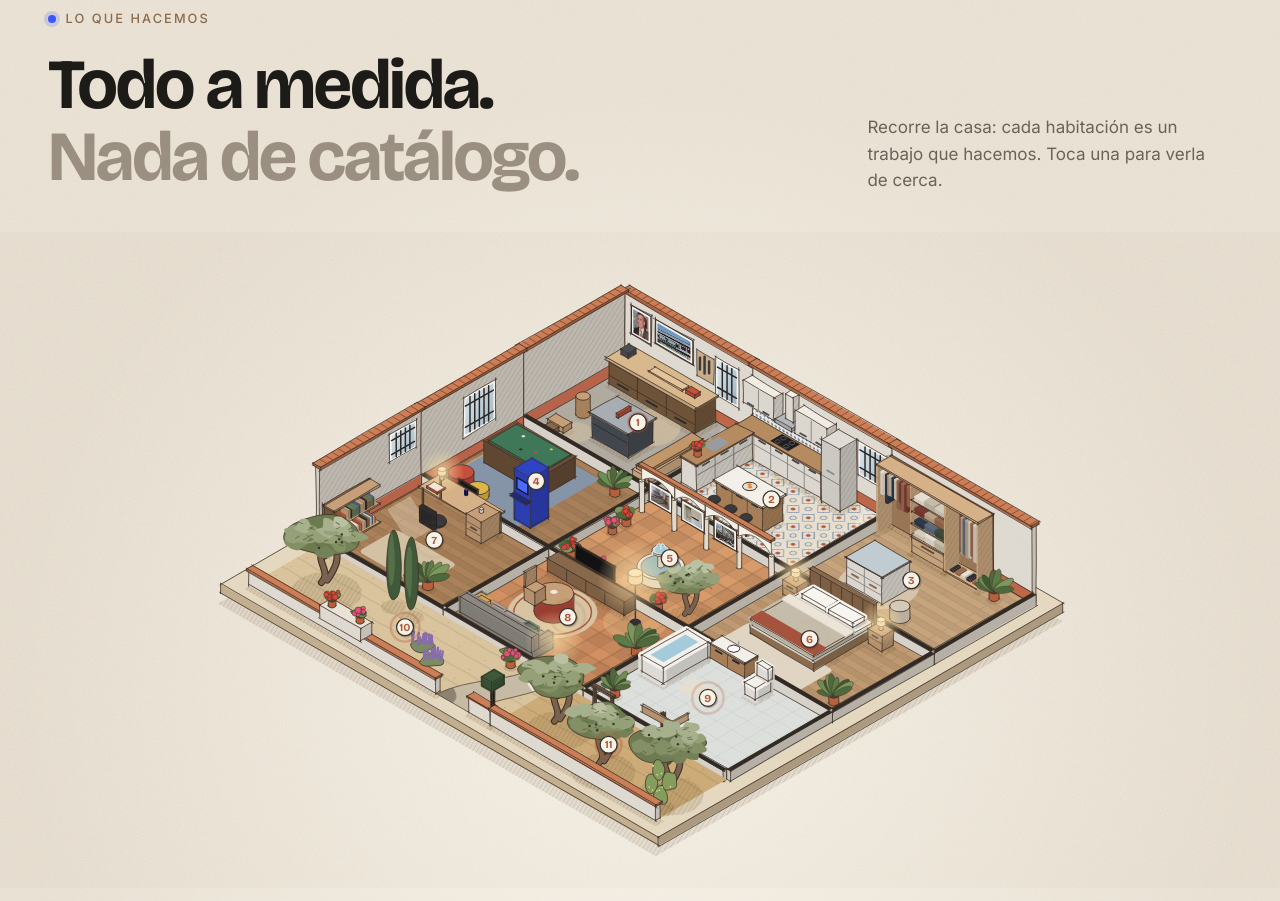
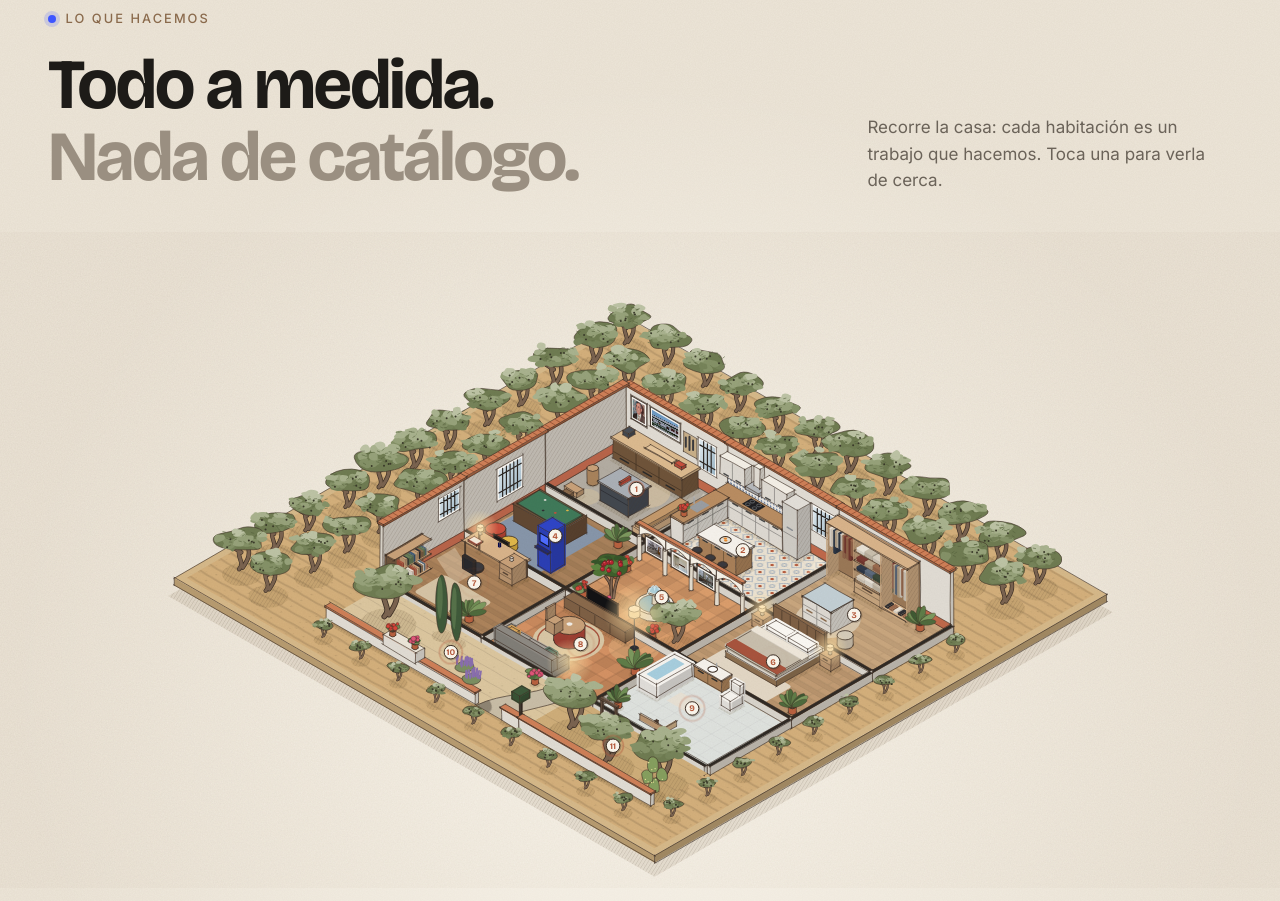
Before and after one commit to mueblescarrascosa/web, an Astro site: page / in a window 1280 px wide. Shown: the part 2819-3720 px from the top of the page. Built offline with nearby package versions, Linux system fonts and the light colour scheme; Astro itself is replaced by a stand-in of ours; animation ran at ten frames a second.

Commit message:
Casa de la portada: granado en el patio y la casa en medio de un olivar con surcos
Co-Authored-By: Claude Opus 5.5 <noreply@anthropic.com>

```diff
--- a/src/scripts/casa.js
+++ b/src/scripts/casa.js
@@ -170,6 +170,7 @@ const HAB = {
     c.olivo(c.w - 0.9, c.d - 0.85, 0.8);
     c.maceta(0.35, 1.3, 0, 0.8, '#d8463a'); c.maceta(0.35, 1.85, 0, 0.7, '#e2557a'); c.maceta(0.35, 3.5, 0, 0.9, '#d8463a');
     c.maceta(c.w / 2 - 1.3, 3.55, 0, 0.7, '#e2557a'); c.maceta(c.w / 2 + 1.1, 3.55, 0, 0.7, '#d8463a');
+    c.granado(c.w > 7 ? 3.1 : 1.15, 2.85);
     if (c.w > 7) { c.naranjo(1.3, 2.6); c.maceta(c.w - 2.4, 1.3, 0, 0.8, '#d8463a'); }
   },
   bano(c) {
@@ -280,6 +281,7 @@ function patron(id, [tipo, base]) {
     hidraulico: [0.6, 0.6, `<rect width=".6" height=".6" fill="${base}"/><path d="M.3 .07L.53 .3L.3 .53L.07 .3Z" fill="none" stroke="#5b7aa8" stroke-width=".03"/><circle cx=".3" cy=".3" r=".07" fill="#b65a3c"/><path d="M0 .09A.09 .09 0 0 0 .09 0M.51 0A.09 .09 0 0 0 .6 .09M.6 .51A.09 .09 0 0 0 .51 .6M.09 .6A.09 .09 0 0 0 0 .51" fill="none" stroke="#5b7aa8" stroke-width=".025"/><path d="M0 0H.6M0 0V.6" stroke="${tono(base, 0.84)}" stroke-width=".012"/>`],
     tierra: [1, 0.6, `<rect width="1" height=".6" fill="${base}"/><path d="M0 .3C.3 .26 .7 .34 1 .3" stroke="${tono(base, 0.86)}" stroke-width=".03" fill="none"/><circle cx=".2" cy=".12" r=".02" fill="${tono(base, 0.75)}"/><circle cx=".7" cy=".48" r=".018" fill="${Cl}"/>`],
     chino: [0.3, 0.3, `<rect width=".3" height=".3" fill="${base}"/><ellipse cx=".07" cy=".08" rx=".05" ry=".035" fill="#8f8574"/><ellipse cx=".22" cy=".1" rx=".045" ry=".03" fill="#efe9dc"/><ellipse cx=".12" cy=".22" rx=".05" ry=".03" fill="#efe9dc"/><ellipse cx=".26" cy=".25" rx=".035" ry=".03" fill="#8f8574"/>`],
+    surcos: [1.6, 0.5, `<rect width="1.6" height=".5" fill="${base}"/><path d="M0 .36C.3 .33 .55 .39 .8 .35S1.3 .33 1.6 .36" stroke="${tono(base, 0.88)}" stroke-width=".07" fill="none" stroke-linecap="round"/><path d="M0 .4C.4 .38 .9 .42 1.6 .4" stroke="${tono(base, 0.8)}" stroke-width=".012" fill="none"/><circle cx=".2" cy=".12" r=".025" fill="${tono(base, 0.8)}"/><circle cx=".62" cy=".2" r=".018" fill="${tono(base, 1.07)}"/><circle cx="1.1" cy=".1" r=".02" fill="${tono(base, 0.84)}"/><circle cx="1.4" cy=".24" r=".015" fill="${tono(base, 0.78)}"/><ellipse cx="1.25" cy=".44" rx=".05" ry=".02" fill="${tono(base, 0.86)}"/>`],
     hormigon: [1.5, 1.5, `<rect width="1.5" height="1.5" fill="${base}"/><circle cx=".3" cy=".4" r=".02" fill="${L}"/><circle cx="1.1" cy=".9" r=".025" fill="${Cl}"/><path d="M0 0H1.5M0 0V1.5" stroke="${tono(base, 0.9)}" stroke-width=".015"/>`],
   }[tipo];
   return `<pattern id="p-${id}" patternUnits="userSpaceOnUse" width="${t[0]}" height="${t[1]}" patternTransform="${m}">${t[2]}</pattern>`;
@@ -311,6 +313,26 @@ function ordenar(items) {
   return out.join('');
 }
 
+// Olivo: tronco retorcido y copa plateada a manchas (X, Y en el plano; t, tamaño; n, mechones de la copa)
+function dibujaOlivo(X, Y, t = 1, n = 26) {
+  const r = azar(X, Y);
+  const [bx, by] = P(X, Y, 0), [tx, ty] = P(X, Y, 1.1 * t);
+  const tr = `M${f1(bx - 3 * t)} ${f1(by)}C${f1(bx + 6 * t)} ${f1(by - 9 * t)} ${f1(tx - 8 * t)} ${f1(ty + 12 * t)} ${f1(tx - 2 * t)} ${f1(ty)}M${f1(bx + 2 * t)} ${f1(by - 2 * t)}C${f1(bx + 10 * t)} ${f1(by - 14 * t)} ${f1(tx + 12 * t)} ${f1(ty + 9 * t)} ${f1(tx + 9 * t)} ${f1(ty - 3 * t)}M${f1(tx)} ${f1(ty + 6 * t)}C${f1(tx - 6 * t)} ${f1(ty + 2 * t)} ${f1(tx - 12 * t)} ${f1(ty)} ${f1(tx - 15 * t)} ${f1(ty - 5 * t)}`;
+  let s = `<path d="${tr}" stroke="#3d2f25" stroke-width="${f1(6 * t)}" stroke-linecap="round" fill="none"/><path d="${tr}" stroke="#7a6350" stroke-width="${f1(4.2 * t)}" stroke-linecap="round" fill="none"/>`;
+  // copa: una masa irregular de mechones pequeños, oscuros abajo y plateados arriba
+  const cy0 = ty - 12 * t, mech = [];
+  for (let k = 0; k < n; k++) { const a = r() * Math.PI * 2, q = Math.sqrt(r()); mech.push([Math.cos(a) * q * 30 * t, Math.sin(a) * q * 15 * t + (r() - 0.5) * 4 * t]); }
+  mech.sort((a, b) => b[1] - a[1]);
+  s += mancha(tx, cy0 + 2 * t, 33 * t, 17 * t, '#6f7c52', true, 0.3);
+  mech.forEach(([dx, dy]) => {
+    const alto = 1 - (dy / (15 * t) + 1) / 2;
+    s += mancha(tx + dx, cy0 + dy, (6 + r() * 4) * t, (4 + r() * 2.5) * t, OLIVO[Math.max(0, Math.min(4, Math.floor(alto * 4.2 + r() * 0.8)))], false, 0.35);
+  });
+  for (let k = 0; k < 18; k++) { const px = tx + (r() - 0.5) * 54 * t, py = cy0 + (r() - 0.5) * 24 * t, a = (r() - 0.5) * 1.4; s += `<path d="M${f1(px)} ${f1(py)}l${f1(Math.cos(a) * 3.5 * t)} ${f1(Math.sin(a) * 3.5 * t)}" stroke="#55623d" stroke-width=".9" stroke-linecap="round" stroke-opacity=".7"/>`; }
+  for (let k = 0; k < 5; k++) s += `<circle cx="${f1(tx + (r() - 0.5) * 44 * t)}" cy="${f1(cy0 + (r() - 0.3) * 18 * t)}" r="1.1" fill="#3a3a2a"/>`;
+  return s;
+}
+
 // ---------- Montaje ----------
 const VERDES = ['#4f6b3d', '#5f7d48', '#6f8f55', '#3f5a33', '#7c9a5f'];
 const OLIVO = ['#76845a', '#859268', '#97a37b', '#a9b38f', '#bdc4a6'];
@@ -338,11 +360,32 @@ export function montarCasa(seccion) {
     let defs = `<radialGradient id="casa-brillo"><stop offset="0" stop-color="#ffe2a8" stop-opacity=".75"/><stop offset="1" stop-color="#ffe2a8" stop-opacity="0"/></radialGradient>
       <linearGradient id="casa-cristal" x1="0" y1="0" x2="1" y2="1"><stop offset="0" stop-color="#e3eef4"/><stop offset="1" stop-color="#9db7c8"/></linearGradient>
       <pattern id="casa-rayado" patternUnits="userSpaceOnUse" width="3.4" height="3.4" patternTransform="rotate(32)"><path d="M0 0V3.4" stroke="#4a3626" stroke-width=".7" stroke-opacity=".3"/></pattern>
-      ${azul(EX)}${azul(EY)}${patron('chino', ['chino', '#c9bea8'])}`;
+      ${azul(EX)}${azul(EY)}${patron('chino', ['chino', '#c9bea8'])}${patron('surcos', ['surcos', '#d4b07c'])}`;
+    // la casa está en medio del olivar: márgenes de campo alrededor (más por detrás, donde los árboles no tapan la casa)
+    const [MO, MN, ME, MS] = movil ? [1.7, 3.9, 0.8, 0.9] : [5.2, 5.2, 1.9, 1.7];
+    const x0 = -MO - 0.3, y0 = -MN - 0.3, x1 = W + ME + 0.3, y1 = Dtot + MS + 0.3;
     // tablero de la maqueta y su sombra rayada sobre la mesa
-    const somb = [[-0.3, -0.3, -0.32], [W + 0.9, -0.3, -0.32], [W + 0.9, Dtot + 0.9, -0.32], [-0.3, Dtot + 0.9, -0.32]];
+    const somb = [[x0 + 0.3, y0 + 0.3, -0.32], [x1 + 0.6, y0 + 0.3, -0.32], [x1 + 0.6, y1 + 0.6, -0.32], [x0 + 0.3, y1 + 0.6, -0.32]];
     let out = `<polygon points="${pts(somb)}" fill="rgba(110,80,45,.1)"/><polygon points="${pts(somb)}" fill="url(#casa-rayado)"/>`;
-    out += caja(-0.6, -0.6, -0.32, W + 1.2, Dtot + 1.1, 0.32, '#d9c4a2', { tapa: '#e8dcc4' });
+    out += caja(x0, y0, -0.32, x1 - x0, y1 - y0, 0.32, '#c9ab7c', { tapa: '#d6b98a' });
+    out += `<polygon points="${pts([[-MO, -MN, 0], [W + ME, -MN, 0], [W + ME, Dtot + MS, 0], [-MO, Dtot + MS, 0]])}" fill="url(#p-surcos)"/>`;
+    // hileras de olivos (detrás y a la izquierda de la casa) y plantones jóvenes delante
+    const arboles = [], somArb = [], jovenes = [];
+    for (let gy = -MN + 0.85; gy < Dtot + MS - 0.3; gy += 1.75) for (let gx = -MO + 0.85; gx < W + ME - 0.3; gx += 1.85) {
+      const r = azar(gx + 11, gy + 7), X = gx + (r() - 0.5) * 0.3, Y = gy + (r() - 0.5) * 0.3;
+      if (gy < -1 || gx < -1) { arboles.push([X, Y, 0.72 + r() * 0.12, 15]); somArb.push(sombraDisco(X + 0.25, Y + 0.22, 0.7)); }
+    }
+    const joven = (X, Y, lista) => { lista.push([X, Y, 0.36, 9]); somArb.push(sombraDisco(X + 0.12, Y + 0.12, 0.33)); };
+    if (movil) for (let gy = 0.6; gy < Dtot; gy += 1.6) joven(-0.85, gy, arboles);
+    else {
+      for (let gy = 0.7; gy < Dtot + 0.5; gy += 1.75) joven(W + 0.95, gy, jovenes);
+      for (let gx = 0.7; gx < W; gx += 1.85) joven(gx, Dtot + 0.85, jovenes);
+    }
+    out += `<g fill="rgba(110,80,45,.12)">${somArb.join('')}</g><g fill="url(#casa-rayado)">${somArb.join('')}</g>`;
+    arboles.sort((a, b) => (a[0] * EX[1] + a[1] * EY[1]) - (b[0] * EX[1] + b[1] * EY[1]));
+    out += arboles.map(([X, Y, t, n]) => dibujaOlivo(X, Y, t, n)).join('');
+    jovenes.sort((a, b) => (a[0] * EX[1] + a[1] * EY[1]) - (b[0] * EX[1] + b[1] * EY[1]));
+    const delante = jovenes.map(([X, Y, t, n]) => dibujaOlivo(X, Y, t, n)).join('');
     let etiquetas = '';
     const numeros = {};
     const orden = plano.slice().sort((a, b) => (!!SALAS[a[0]].ext - !!SALAS[b[0]].ext) || a[2] - b[2] || a[1] - b[1]);
@@ -465,22 +508,23 @@ export function montarCasa(seccion) {
         // olivo: tronco retorcido y copa plateada a manchas
         olivo(mx, my, t = 1) {
           if (mx >= w - 0.3) return;
-          const r = azar(mx + x, my + y);
           sombras += sombraDisco(x + mx + 0.35 * t, y + my + 0.3 * t, 0.95 * t);
-          const [bx, by] = P(x + mx, y + my, 0), [tx, ty] = P(x + mx, y + my, 1.1 * t);
-          const tr = `M${f1(bx - 3 * t)} ${f1(by)}C${f1(bx + 6 * t)} ${f1(by - 9 * t)} ${f1(tx - 8 * t)} ${f1(ty + 12 * t)} ${f1(tx - 2 * t)} ${f1(ty)}M${f1(bx + 2 * t)} ${f1(by - 2 * t)}C${f1(bx + 10 * t)} ${f1(by - 14 * t)} ${f1(tx + 12 * t)} ${f1(ty + 9 * t)} ${f1(tx + 9 * t)} ${f1(ty - 3 * t)}M${f1(tx)} ${f1(ty + 6 * t)}C${f1(tx - 6 * t)} ${f1(ty + 2 * t)} ${f1(tx - 12 * t)} ${f1(ty)} ${f1(tx - 15 * t)} ${f1(ty - 5 * t)}`;
-          let s = `<path d="${tr}" stroke="#3d2f25" stroke-width="${f1(6 * t)}" stroke-linecap="round" fill="none"/><path d="${tr}" stroke="#7a6350" stroke-width="${f1(4.2 * t)}" stroke-linecap="round" fill="none"/>`;
-          // copa: una masa irregular de mechones pequeños, oscuros abajo y plateados arriba
-          const cy0 = ty - 12 * t, mech = [];
-          for (let k = 0; k < 26; k++) { const a = r() * Math.PI * 2, q = Math.sqrt(r()); mech.push([Math.cos(a) * q * 30 * t, Math.sin(a) * q * 15 * t + (r() - 0.5) * 4 * t]); }
-          mech.sort((a, b) => b[1] - a[1]);
-          s += mancha(tx, cy0 + 2 * t, 33 * t, 17 * t, '#6f7c52', true, 0.3);
-          mech.forEach(([dx, dy]) => {
-            const alto = 1 - (dy / (15 * t) + 1) / 2;
-            s += mancha(tx + dx, cy0 + dy, (6 + r() * 4) * t, (4 + r() * 2.5) * t, OLIVO[Math.max(0, Math.min(4, Math.floor(alto * 4.2 + r() * 0.8)))], false, 0.35);
-          });
-          for (let k = 0; k < 18; k++) { const px = tx + (r() - 0.5) * 54 * t, py = cy0 + (r() - 0.5) * 24 * t, a = (r() - 0.5) * 1.4; s += `<path d="M${f1(px)} ${f1(py)}l${f1(Math.cos(a) * 3.5 * t)} ${f1(Math.sin(a) * 3.5 * t)}" stroke="#55623d" stroke-width=".9" stroke-linecap="round" stroke-opacity=".7"/>`; }
-          for (let k = 0; k < 5; k++) s += `<circle cx="${f1(tx + (r() - 0.5) * 44 * t)}" cy="${f1(cy0 + (r() - 0.3) * 18 * t)}" r="1.1" fill="#3a3a2a"/>`;
+          pon(dibujaOlivo(x + mx, y + my, t), mx - 0.3, my - 0.3, 0, mx + 0.3, my + 0.3, 2);
+        },
+        // granado (por Granada): tronco de varios pies, copa verde oscura y granadas rojas con su corona
+        granado(mx, my) {
+          if (mx >= w - 0.3) return;
+          const r = azar(mx + 4, my + 3);
+          sombra(mx, my, 0.6);
+          const [bx, by] = P(x + mx, y + my, 0), [tx, ty] = P(x + mx, y + my, 1.05);
+          let s = '';
+          [[-7, 2], [0, -2], [7, 3]].forEach(([dx, cx]) => { const d0 = `M${f1(bx + dx * 0.25)} ${f1(by)}Q${f1(bx + cx)} ${f1((by + ty) / 2)} ${f1(tx + dx)} ${f1(ty + 4)}`; s += `<path d="${d0}" stroke="#3d2f25" stroke-width="3.4" fill="none" stroke-linecap="round"/><path d="${d0}" stroke="#806552" stroke-width="2" fill="none" stroke-linecap="round"/>`; });
+          s += mancha(tx, ty - 8, 22, 15, '#3f5f2c');
+          for (let k = 0; k < 14; k++) s += mancha(tx + (r() - 0.5) * 36, ty - 8 + (r() - 0.5) * 22, 4 + r() * 3, 3 + r() * 2, ['#4f7436', '#5d8540', '#36552a'][k % 3], false, 0.3);
+          for (let k = 0; k < 9; k++) {
+            const gx = tx + (r() - 0.5) * 34, gy = ty - 6 + (r() - 0.4) * 20;
+            s += `<circle cx="${f1(gx)}" cy="${f1(gy)}" r="2.6" fill="#b8232f" stroke="#3d2f25" stroke-width=".5"/><path d="M${f1(gx - 0.9)} ${f1(gy - 2.4)}l.9 -1.3l.9 1.3" stroke="#6e1a20" stroke-width=".7" fill="none"/><circle cx="${f1(gx - 0.8)}" cy="${f1(gy - 0.8)}" r=".7" fill="#e86a6f"/>`;
+          }
           pon(s, mx - 0.3, my - 0.3, 0, mx + 0.3, my + 0.3, 2);
         },
         naranjo(mx, my) {
@@ -613,11 +657,11 @@ export function montarCasa(seccion) {
       const xs = esq.map((p) => p[0]), ys = esq.map((p) => p[1]);
       cajasSala[id] = [Math.min(...xs), Math.min(...ys), Math.max(...xs) - Math.min(...xs), Math.max(...ys) - Math.min(...ys)];
     });
-    const todo = [P(-0.6, -0.6, 2.8), P(W + 0.6, -0.6, 2.8), P(-0.6, Dtot + 0.5, 2), P(W + 0.9, Dtot + 0.9, -0.4), P(-0.6, Dtot + 0.9, -0.4), P(W + 0.9, -0.6, -0.4)];
+    const todo = [P(x0, y0, 2.4), P(x1, y0, 2.4), P(x0, y1, 0.5), P(x1, y1, -0.4), P(x0, y1, -0.4), P(x1, y0, -0.4), P(-0.6, -0.6, 2.9)];
     const xs = todo.map((p) => p[0]), ys = todo.map((p) => p[1]), m = 16;
     vbCasa = [Math.min(...xs) - m, Math.min(...ys) - m - 16, Math.max(...xs) - Math.min(...xs) + 2 * m, Math.max(...ys) - Math.min(...ys) + 2 * m + 26];
     svg.setAttribute('viewBox', vbCasa.join(' '));
-    svg.innerHTML = `<defs>${defs}</defs>${out}${svgSalas.join('')}<g class="etiquetas">${etiquetas}</g>`;
+    svg.innerHTML = `<defs>${defs}</defs>${out}${svgSalas.join('')}<g class="campo-delante">${delante}</g><g class="etiquetas">${etiquetas}</g>`;
     svgSalas.length = 0;
     svg.querySelectorAll('.room').forEach((el) => {
       const etq = svg.querySelector(`.etq[data-id="${el.dataset.id}"]`);
```
